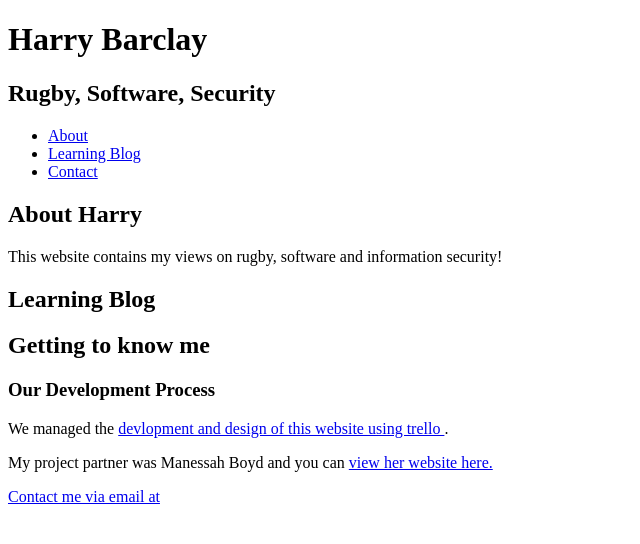
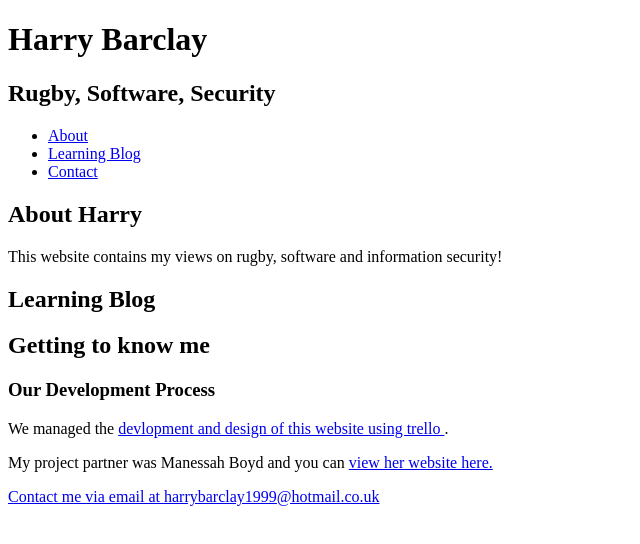
Before and after one commit to harrybarclay19/harrybarclay.me, a plain HTML site: page index.html in a window 1280 px wide. Shown: the whole page, without its empty margins (0-640 px from the left). Drawn offline with Linux system fonts and the light colour scheme.

Commit message:
final changes to email link error

```diff
--- a/index.html
+++ b/index.html
@@ -50,7 +50,7 @@
 
       <section id="contact">
         <header>
-          <p>Contact me via email at <a href="harrybarclay1999@hotmail.co.uk"></p>
+          <p>Contact me via email at harrybarclay1999&#64;hotmail.co.uk</p>
         </header>
       </section>
   </body>
```
